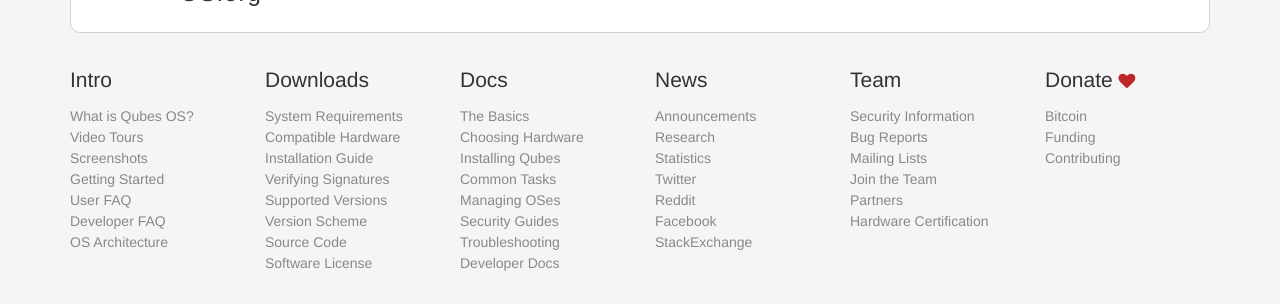
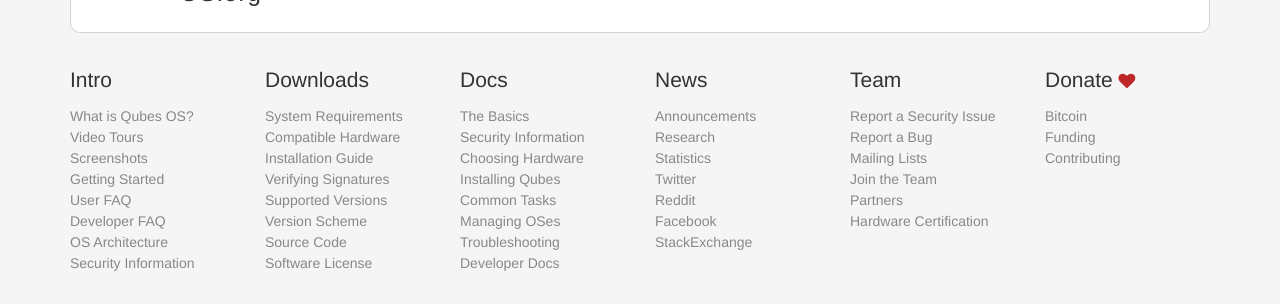
Before and after one commit to QubesOS/qubesos.github.io, a Jekyll site: the page built from news/index.html, in a window 1280 px wide, cut to the strip 355-659 px from the top of the page. Built offline with Jekyll 4.4.1, drawn with Linux system fonts in a browser that asks for light colours; some web fonts are replaced.

Commit message:
Update security entries in architecture.yml

```diff
--- a/_data/architecture.yml
+++ b/_data/architecture.yml
@@ -19,6 +19,8 @@
   - title: OS Architecture
     url: /doc/architecture/
     icon: fa-cubes
+  - title: Security Information
+    url: /security/
 
 - title: Downloads
   url: /downloads/
@@ -47,6 +49,8 @@
   sub-pages:
   - title: The Basics
     url: /doc/#the-basics
+  - title: Security Information
+    url: /doc/#security-information
   - title: Choosing Hardware
     url: /doc/#choosing-your-hardware
   - title: Installing Qubes
@@ -55,8 +59,6 @@
     url: /doc/#common-tasks
   - title: Managing OSes
     url: /doc/#managing-operating-systems-within-qubes
-  - title: Security Guides
-    url: /doc/#security-guides
   - title: Troubleshooting
     url: /doc/#troubleshooting
   - title: Developer Docs
@@ -90,10 +92,10 @@
   url: /team/
   icon: fa-users
   sub-pages:
-  - title: Security Information
+  - title: Report a Security Issue
     url: /security/
     icon: fa-lock
-  - title: Bug Reports
+  - title: Report a Bug
     url: /doc/reporting-bugs/
   - title: Mailing Lists
     url: /mailing-lists/
```
